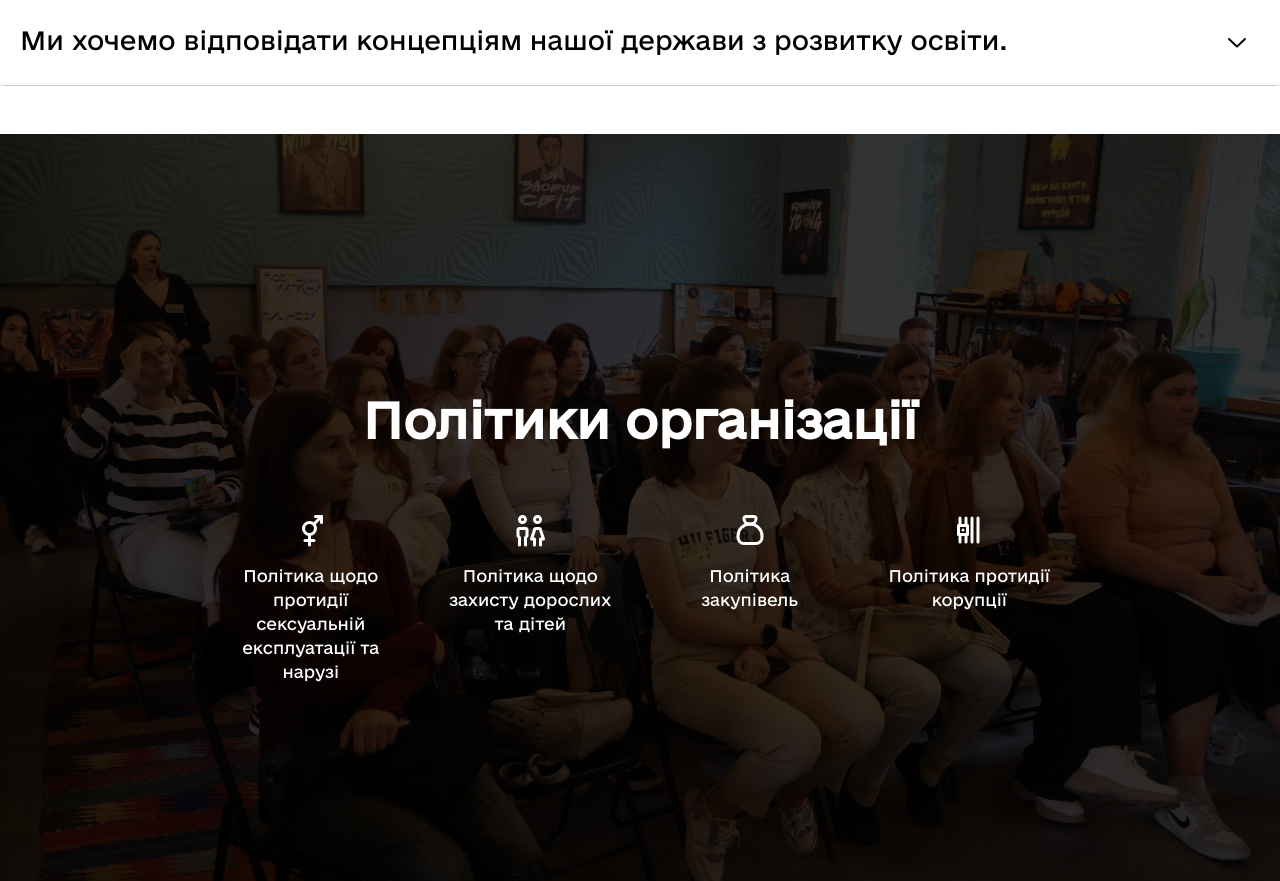
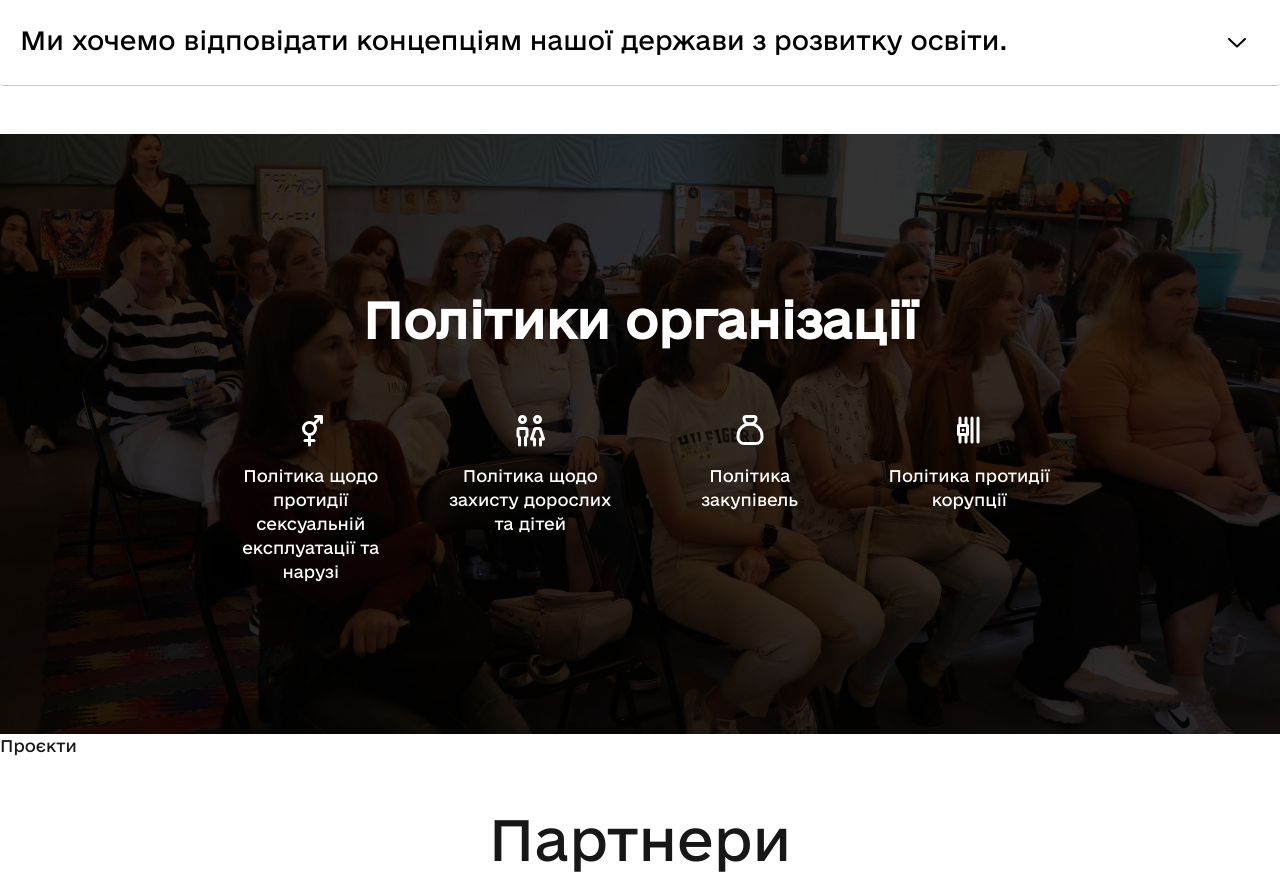
Before and after one commit to OleksandrStar/vitryla, a Next.js app: page / in a window 1280 px wide. Shown: the part 1760-2641 px from the top of the page. Built offline with nearby package versions, Linux system fonts and the light colour scheme.

Commit message:
fix some things

```diff
--- a/src/features/main-page/components/policiesOrganization/policiesOrganization.js
+++ b/src/features/main-page/components/policiesOrganization/policiesOrganization.js
@@ -3,17 +3,25 @@ import Image from "next/image";
 import GendersIcon from "@/assets/images/genders.svg";
 import FamilyIcon from "@/assets/images/family.svg";
 import PrisonIcon from "@/assets/images/prison.svg";
-import MoneyIcon from "@/assets/images/money.svg"
+import MoneyIcon from "@/assets/images/money.svg";
+import { motion } from "framer-motion";
 
 export default function PoliciesOrganization(){
     return(
-        <div className="w-full relative h-svh mt-12 flex justify-center items-center flex-col gap-14">
+        <div className="w-full relative h-[75svh] mt-12 flex justify-center items-center flex-col gap-14">
            <img src={BackgroundImage.src} alt="background" className="absolute w-full h-full top-0 left-0
            object-cover overflow-hidden"/>
            <div className="absolute w-full h-full top-0 left-0 bg-[rgba(0,0,0,0.8)]">
            </div>
-           <div className="text-white font-bold text-[36px] md:text-[48px] z-10 text-center">Політики організації</div>
-           <div className="grid grid-cols-4 gap-4 md:gap-10 z-10 text-white max-w-[870px] px-4">
+           <motion.div
+            initial={{ opacity: 0, transform: "translateX(100px)" }}
+            whileInView={{ opacity: 1, transform: "translateX(0)" }}
+            viewport={{ once: true, amount: 0.7 }}
+           className="text-white font-bold text-[36px] md:text-[48px] z-10 text-center">Політики організації</motion.div>
+                      <motion.div
+            initial={{ opacity: 0, transform: "translateY(100px)" }}
+            whileInView={{ opacity: 1, transform: "translateY(0)" }}
+            viewport={{ once: true, amount: 0.7 }} className="grid grid-cols-4 gap-4 md:gap-10 z-10 text-white max-w-[870px] px-4">
               <a
               className="text-xs md:text-base flex flex-col gap-4 text-center items-center transition-all duration-300 hover:scale-105"
               target="_blank" href="https://docs.google.com/document/d/17JTsoBXdG8s0pRw996qe9Nt_Qjs7vTgC/edit?usp=sharing&ouid=115300393774937759954&rtpof=true&sd=true">
@@ -40,7 +48,7 @@ export default function PoliciesOrganization(){
                 <Image src={PrisonIcon} width={36} height={36} alt="policiesOrganization"/>
                 <span>Політика протидії корупції</span>
               </a>
-           </div>
+           </motion.div>
         </div>
     )
 }
```
